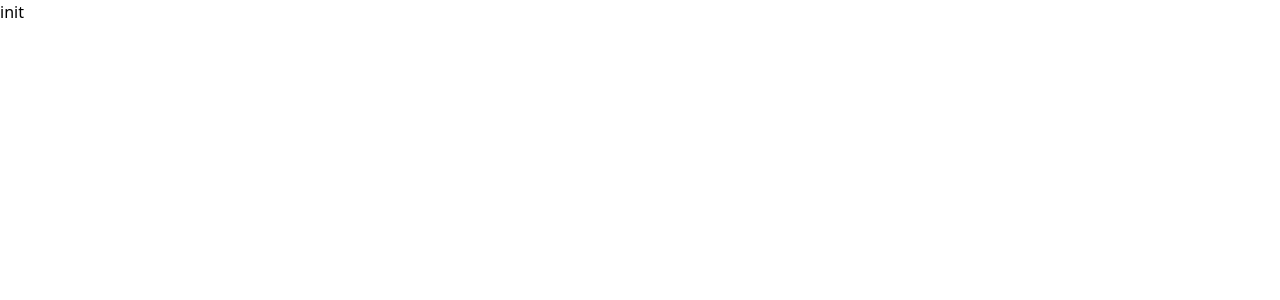
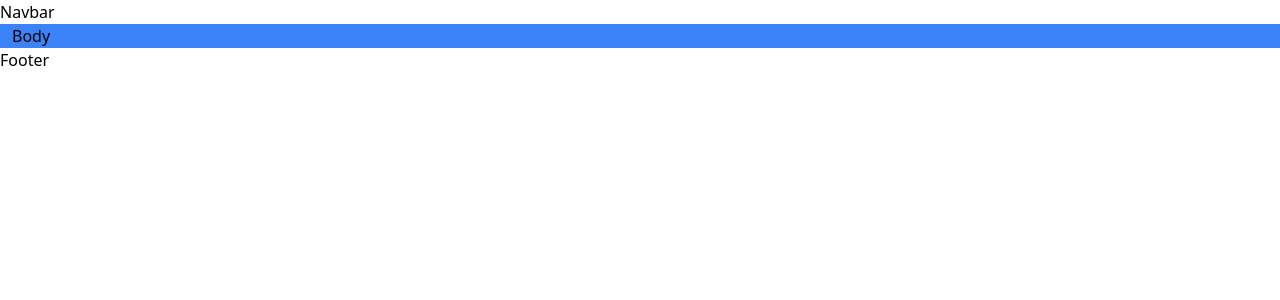
Before and after one commit to pedromelo222/rick-and-morty-segdev, a Vue app: page / in a window 1280 px wide. Shown: the top 300 px of the page. Built offline with nearby package versions, Linux system fonts and the light colour scheme.

Commit message:
feat(layout): app layout structure

```diff
--- a/src/App.vue
+++ b/src/App.vue
@@ -1,9 +1,20 @@
 <script setup lang="ts">
 import { RouterView } from 'vue-router'
+import AppLayout from './components/AppLayout.vue'
 </script>
 
 <template>
-  <div>
-    init
-  </div>
+  <AppLayout>
+    <template #head>
+      Navbar
+    </template>
+
+    <template #body>
+      <RouterView />
+    </template>
+
+    <template #footer>
+      Footer
+    </template>
+  </AppLayout>
 </template>
--- /dev/null
+++ b/src/components/AppLayout.vue
@@ -0,0 +1,13 @@
+<template>
+  <div class="flex w-full sm:p-0">
+    <slot name="head" />
+  </div>
+  <div class="bg-blue-500">
+    <div class="mx-auto max-w-7xl px-3">
+      <slot name="body" />
+    </div>
+  </div>
+  <div class="flex w-full items-center h-full">
+    <slot name="footer" />
+  </div>
+</template>
--- a/src/views/HomeView.vue
+++ b/src/views/HomeView.vue
@@ -2,5 +2,7 @@
 </script>
 
 <template>
-  <main />
+  <main>
+    Body
+  </main>
 </template>
```
